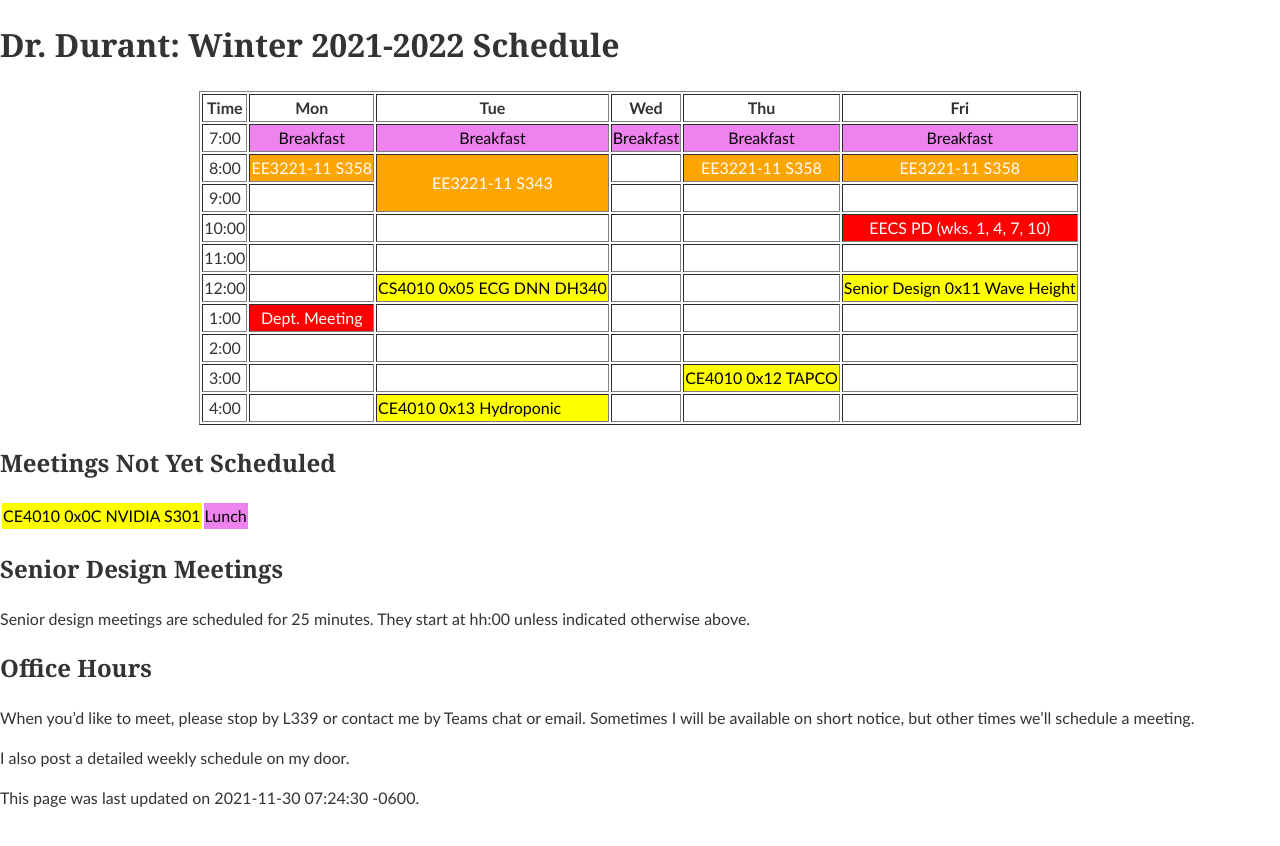
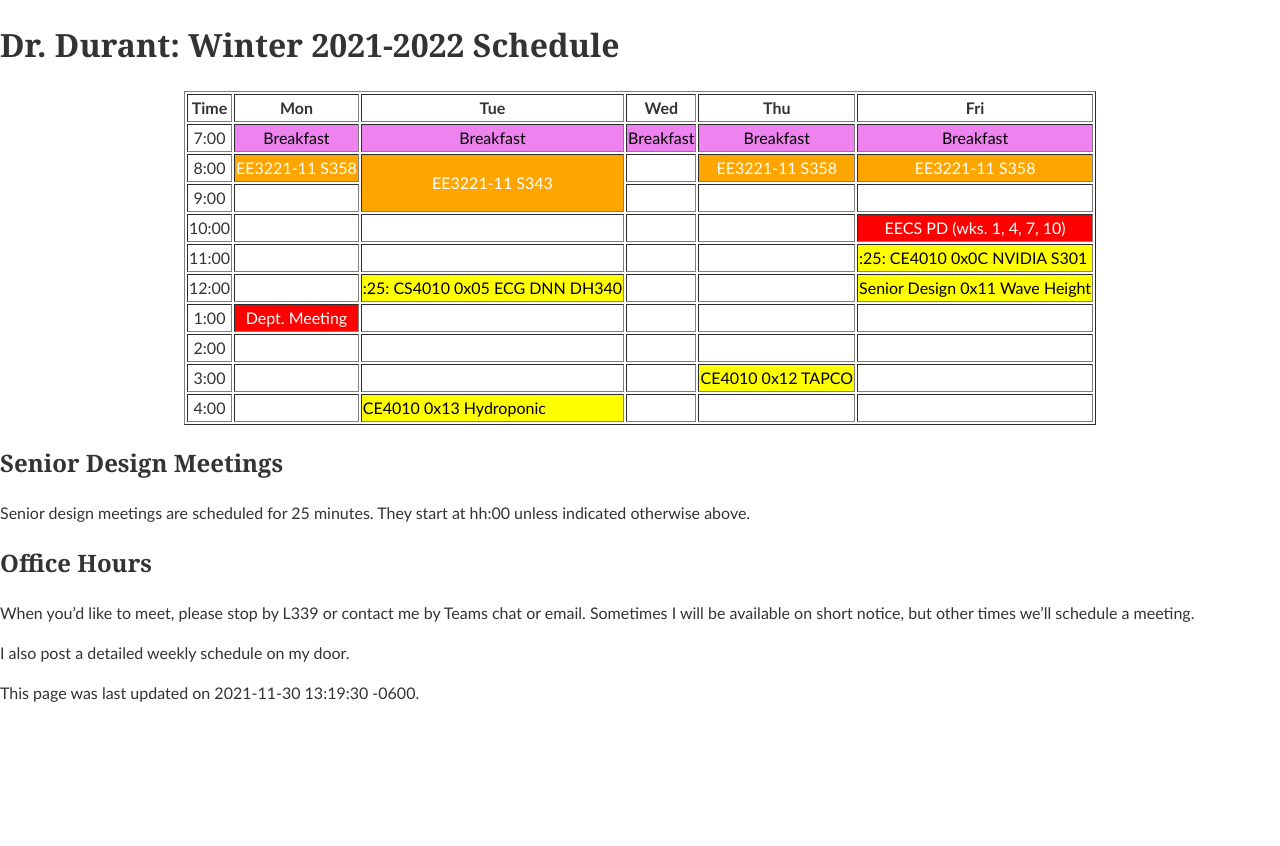
Before and after one commit to edurant/edurant.github.io, a Jekyll site: the page built from sched/w2122.md, in a window 1280 px wide. Shown: the top 846 px of the page. Built offline with Jekyll 4.4.1, drawn with Linux system fonts in a browser that asks for light colours.

Commit message:
update senior design meetings

```diff
--- a/sched/w2122.md
+++ b/sched/w2122.md
@@ -1,6 +1,6 @@
 ---
 title: "Dr. Durant: Winter 2021-2022 Schedule"
-date: 2021-11-30 07:24:30 -0600
+date: 2021-11-30 13:19:30 -0600
 ---
 
 <style type="text/css">
@@ -13,25 +13,19 @@ td.lunch  { background-color: violet;  color: black; }
 
 <div align="center">
 <table border>
-<tr><th>Time</th>       <th>Mon</th>                            <th>Tue</th>                                        <th>Wed</th>                        <th>Thu</th>                                <th>Fri</th>                                            </tr>
-<tr><td>7:00</td>       <td class="lunch">Breakfast</td>        <td class="lunch">Breakfast</td>                    <td class="lunch">Breakfast</td>    <td class="lunch">Breakfast</td>            <td class="lunch">Breakfast</td>                        </tr>
-<tr><td>8:00</td>       <td class="ee3221">EE3221-11 S358</td>  <td class="ee3221" rowspan="2">EE3221-11 S343</td>  <td>&nbsp;</td>                     <td class="ee3221">EE3221-11 S358</td>      <td class="ee3221">EE3221-11 S358</td>                  </tr>
-<tr><td>9:00</td>       <td>&nbsp;</td>                                                                             <td>&nbsp;</td>                     <td>&nbsp;</td>                             <td>&nbsp;</td>                                         </tr>
-<tr><td>10:00</td>      <td>&nbsp;</td>                         <td>&nbsp;</td>                                     <td>&nbsp;</td>                     <td>&nbsp;</td>                             <td class="am">EECS PD (wks. 1, 4, 7, 10)</td>          </tr>
-<tr><td>11:00</td>      <td>&nbsp;</td>                         <td>&nbsp;</td>                                     <td>&nbsp;</td>                     <td>&nbsp;</td>                             <td>&nbsp;</td>                                         </tr>
-<tr><td>12:00</td>      <td>&nbsp;</td>                         <td class="ce4010">CS4010 0x05 ECG DNN DH340</td>   <td>&nbsp;</td>                     <td>&nbsp;</td>                             <td class="ce4010">Senior Design 0x11 Wave Height</td>  </tr>
-<tr><td>1:00</td>       <td class="am">Dept. Meeting</td>       <td>&nbsp;</td>                                     <td>&nbsp;</td>                     <td>&nbsp;</td>                             <td>&nbsp;</td>                                         </tr>
-<tr><td>2:00</td>       <td>&nbsp;</td>                         <td>&nbsp;</td>                                     <td>&nbsp;</td>                     <td>&nbsp;</td>                             <td>&nbsp;</td>                                         </tr>
-<tr><td>3:00</td>       <td>&nbsp;</td>                         <td>&nbsp;</td>                                     <td>&nbsp;</td>                     <td class="ce4010">CE4010 0x12 TAPCO</td>   <td>&nbsp;</td>                                         </tr>
-<tr><td>4:00</td>       <td>&nbsp;</td>                         <td class="ce4010">CE4010 0x13 Hydroponic</td>      <td>&nbsp;</td>                     <td>&nbsp;</td>                             <td>&nbsp;</td>                                         </tr>
+<tr><th>Time</th>       <th>Mon</th>                            <th>Tue</th>                                            <th>Wed</th>                        <th>Thu</th>                                <th>Fri</th>                                            </tr>
+<tr><td>7:00</td>       <td class="lunch">Breakfast</td>        <td class="lunch">Breakfast</td>                        <td class="lunch">Breakfast</td>    <td class="lunch">Breakfast</td>            <td class="lunch">Breakfast</td>                        </tr>
+<tr><td>8:00</td>       <td class="ee3221">EE3221-11 S358</td>  <td class="ee3221" rowspan="2">EE3221-11 S343</td>      <td>&nbsp;</td>                     <td class="ee3221">EE3221-11 S358</td>      <td class="ee3221">EE3221-11 S358</td>                  </tr>
+<tr><td>9:00</td>       <td>&nbsp;</td>                                                                                 <td>&nbsp;</td>                     <td>&nbsp;</td>                             <td>&nbsp;</td>                                         </tr>
+<tr><td>10:00</td>      <td>&nbsp;</td>                         <td>&nbsp;</td>                                         <td>&nbsp;</td>                     <td>&nbsp;</td>                             <td class="am">EECS PD (wks. 1, 4, 7, 10)</td>          </tr>
+<tr><td>11:00</td>      <td>&nbsp;</td>                         <td>&nbsp;</td>                                         <td>&nbsp;</td>                     <td>&nbsp;</td>                             <td class="ce4010">:25: CE4010 0x0C NVIDIA S301</td>    </tr>
+<tr><td>12:00</td>      <td>&nbsp;</td>                         <td class="ce4010">:25: CS4010 0x05 ECG DNN DH340</td>  <td>&nbsp;</td>                     <td>&nbsp;</td>                             <td class="ce4010">Senior Design 0x11 Wave Height</td>  </tr>
+<tr><td>1:00</td>       <td class="am">Dept. Meeting</td>       <td>&nbsp;</td>                                         <td>&nbsp;</td>                     <td>&nbsp;</td>                             <td>&nbsp;</td>                                         </tr>
+<tr><td>2:00</td>       <td>&nbsp;</td>                         <td>&nbsp;</td>                                         <td>&nbsp;</td>                     <td>&nbsp;</td>                             <td>&nbsp;</td>                                         </tr>
+<tr><td>3:00</td>       <td>&nbsp;</td>                         <td>&nbsp;</td>                                         <td>&nbsp;</td>                     <td class="ce4010">CE4010 0x12 TAPCO</td>   <td>&nbsp;</td>                                         </tr>
+<tr><td>4:00</td>       <td>&nbsp;</td>                         <td class="ce4010">CE4010 0x13 Hydroponic</td>          <td>&nbsp;</td>                     <td>&nbsp;</td>                             <td>&nbsp;</td>                                         </tr>
 </table>
 </div>
-
-## Meetings Not Yet Scheduled
-<table><tr>
-<td class="ce4010">CE4010 0x0C NVIDIA S301</td>
-<td class="lunch">Lunch</td>
-</tr></table>
 
 ## Senior Design Meetings
 
```
